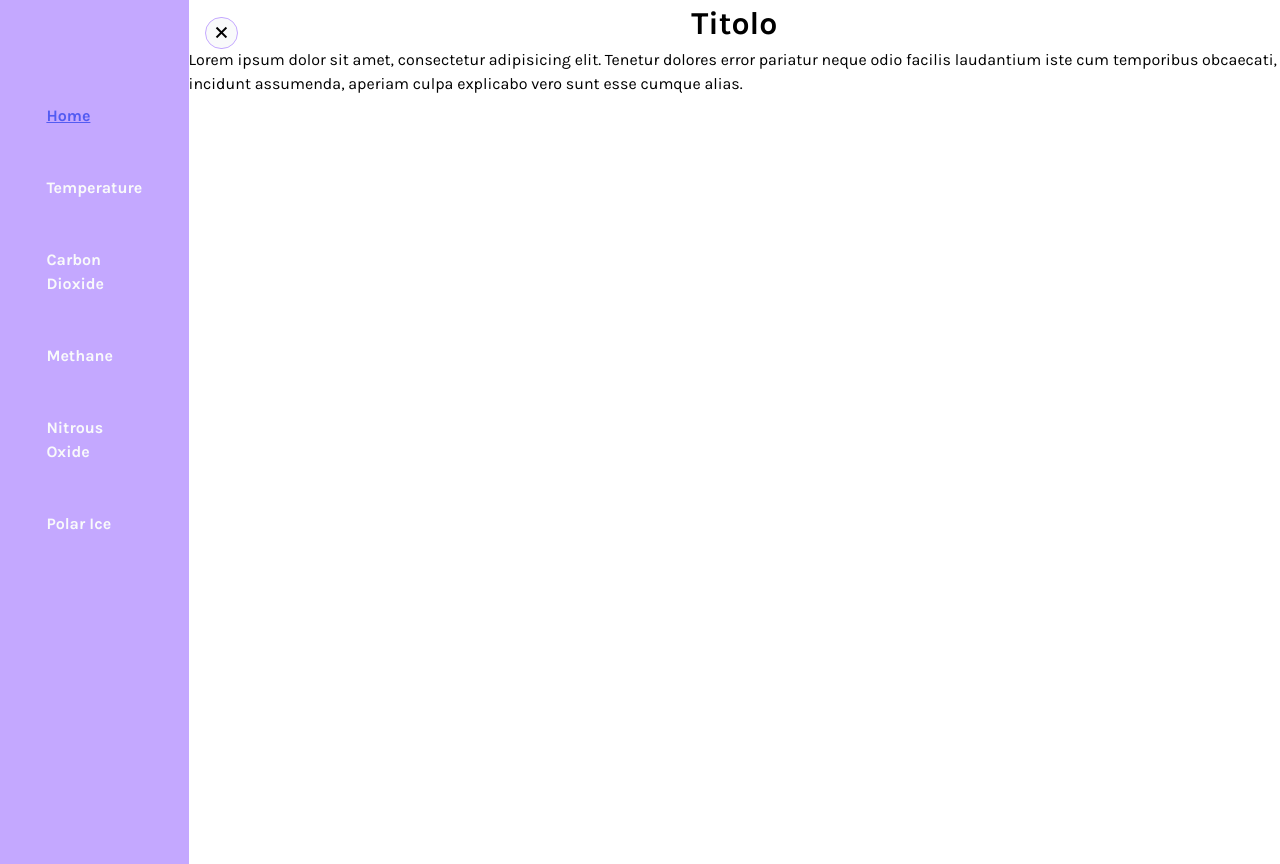
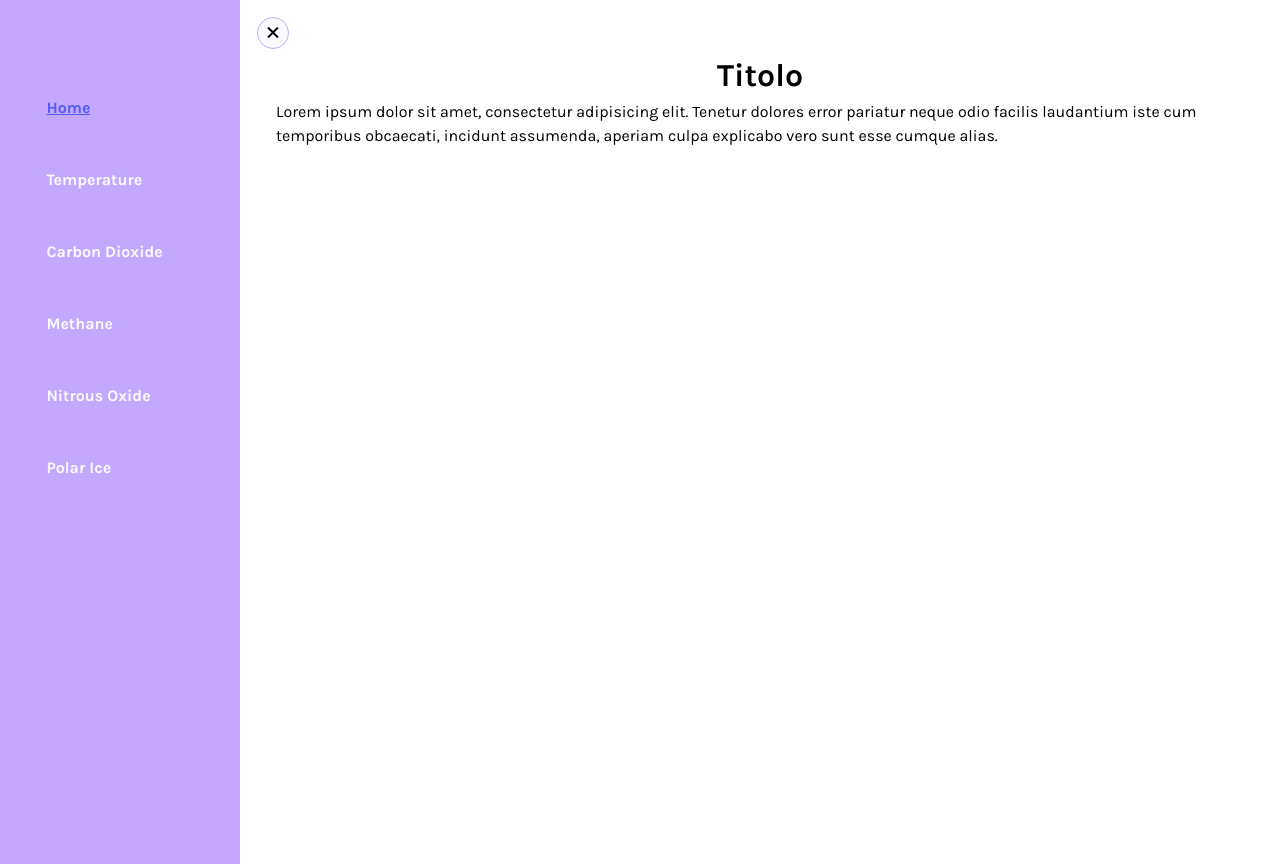
Before and after one commit to elisa-morales/hot-problems, a React (Vite) app: page / in a window 1280 px wide. Built offline with nearby package versions, Linux system fonts and the light colour scheme.

Commit message:
error page

```diff
--- a/src/App.jsx
+++ b/src/App.jsx
@@ -3,16 +3,21 @@ import clientApi from "./services/clientApi"
 import Layout from "./components/Layout/Layout"
 import Home from "./pages/Home"
 import Section from "./pages/Section"
+import Error from "./pages/Error"
 
 const loader = async ({ params }) => {
   return clientApi(params.id)
 }
 
-const router = createBrowserRouter(createRoutesFromElements(
-  <Route element={<Layout />}>
-<Route path="/" element={<Home />} />
-<Route path="/:id" element={<Section />} loader={loader} />
-</Route>))
+const router = createBrowserRouter(
+  createRoutesFromElements(
+    <Route element={<Layout />}>
+      <Route path="/" element={<Home />} />
+      <Route path="/:id" element={<Section />} loader={loader} errorElement={<Error message="No data received. Please reload the page or come back later." />} />
+      <Route path="*" element={<Error message="Sorry, the page you were looking for was not found." />} />
+    </Route>
+  )
+)
 
 function App() {
   return <RouterProvider router={router} />
--- a/src/components/LineChart/LineChart.jsx
+++ b/src/components/LineChart/LineChart.jsx
@@ -18,8 +18,8 @@ export const options = {
     legend: {
       position: "top",
       labels: {
-        boxWidth: 6,
-        boxHeight: 6,
+        boxWidth: 10,
+        boxHeight: 2,
       },
     },
   },
--- a/src/components/Sidebar/Sidebar.css
+++ b/src/components/Sidebar/Sidebar.css
@@ -5,6 +5,7 @@
 
 aside {
   display: table-cell;
+  min-width: 240px;
   background-color: var(--primary);
 }
 
@@ -12,7 +13,7 @@ aside {
   display: flex;
   flex-direction: column;
   justify-content: center;
-  margin: 5em 1.4em;
+  margin: 4.5em 1.4em;
 }
 
 .menu-container a {
@@ -22,16 +23,16 @@ aside {
   margin: 1.5em;
 }
 
-button {
+.btn-container button {
   display: flex;
   align-items: center;
-  cursor: pointer;
   margin: 1.25em;
   border: 1px solid var(--primary);
   border-radius: 100%;
   padding: 0.25em;
   background-color: var(--light);
   outline: none;
+  cursor: pointer;
 }
 
 .bx {
--- a/src/components/Sidebar/Sidebar.jsx
+++ b/src/components/Sidebar/Sidebar.jsx
@@ -27,6 +27,12 @@ const itemVariants = {
 }
 
 const sideVariants = {
+  closed: {
+    transition: {
+      staggerChildren: 0.1,
+      staggerDirection: -1,
+    },
+  },
   open: {
     transition: {
       staggerChildren: 0.2,
@@ -49,7 +55,7 @@ const Sidebar = () => {
               animate={{ width: 240 }}
               exit={{
                 width: 0,
-                transition: { delay: 0.3, duration: 0.3 },
+                transition: { delay: 0.8, duration: 0.3 },
               }}
             >
               <motion.div className="menu-container" initial="closed" animate="open" exit="closed" variants={sideVariants}>
--- a/src/index.css
+++ b/src/index.css
@@ -19,6 +19,10 @@
   --hover: #535bf2;
 }
 
+body {
+  min-width: 320px;
+}
+
 a {
   text-decoration: none;
 }
@@ -27,24 +31,41 @@ a:hover {
   color: var(--hover);
 }
 
-body {
-  min-width: 320px;
-}
-
 h1 {
   text-align: center;
 }
 
-.section-wrapper {
+.error-content {
+  margin-top: 10em;
+  text-align: center;
+}
+
+.btn-error {
+  background-color: var(--primary);
+  color: var(--light);
+  font-family: "Karla", Helvetica, Arial, sans-serif;
+  padding: 0.75rem;
+  border: none;
+  border-radius: 0.375rem;
+  margin-top: 1em;
+  cursor: pointer;
+  outline: none;
+}
+
+.btn-error:hover {
+  background-color: var(--hover);
+}
+
+.page-wrapper {
   display: flex;
   flex-direction: column;
   max-width: fit-content;
+  padding: 0 1em;
   margin: 3.25em auto;
 }
 
 @media screen and (min-width: 769px) {
-  .section-wrapper {
+  .page-wrapper {
     max-width: 1000px;
-    height: max-content;
   }
 }
--- /dev/null
+++ b/src/pages/Error.jsx
@@ -0,0 +1,16 @@
+import { Link } from "react-router-dom"
+
+const Error = ({ message }) => {
+  return (
+    <div className="page-wrapper">
+      <div className="error-content">
+        <h2>{message}</h2>
+        <Link to="/">
+          <button className="btn-error">Return to Home</button>
+        </Link>
+      </div>
+    </div>
+  )
+}
+
+export default Error
--- a/src/pages/Home.jsx
+++ b/src/pages/Home.jsx
@@ -1,9 +1,9 @@
 const Home = () => {
   return (
-      <div className="da applicare nel component">
-        <h1>Titolo</h1>
-        <p>Lorem ipsum dolor sit amet, consectetur adipisicing elit. Tenetur dolores error pariatur neque odio facilis laudantium iste cum temporibus obcaecati, incidunt assumenda, aperiam culpa explicabo vero sunt esse cumque alias.</p>
-      </div>
+    <div className="page-wrapper">
+      <h1>Titolo</h1>
+      <p>Lorem ipsum dolor sit amet, consectetur adipisicing elit. Tenetur dolores error pariatur neque odio facilis laudantium iste cum temporibus obcaecati, incidunt assumenda, aperiam culpa explicabo vero sunt esse cumque alias.</p>
+    </div>
   )
 }
 
--- a/src/pages/Section.jsx
+++ b/src/pages/Section.jsx
@@ -1,8 +1,8 @@
 import { Suspense, lazy } from "react"
 import { Await, useLoaderData, useParams } from "react-router-dom"
 import ClipLoader from "react-spinners/ClipLoader"
+import Paragraph from "../components/Paragraph/Paragraph"
 const LineChart = lazy(() => import("../components/LineChart/LineChart"))
-import Paragraph from "../components/Paragraph/Paragraph"
 
 const Section = () => {
   const { id } = useParams()
@@ -15,7 +15,7 @@ const Section = () => {
   }
 
   return (
-    <div className="section-wrapper">
+    <div className="page-wrapper">
       <Paragraph key={id} id={id} />
       <Suspense fallback={<ClipLoader color="#324a24" cssOverride={override} />}>
         <Await resolve={data} errorElement="errore bla">
```
Also changed, not shown: src/components/Layout/Layout.jsx (line endings or trailing spaces).
